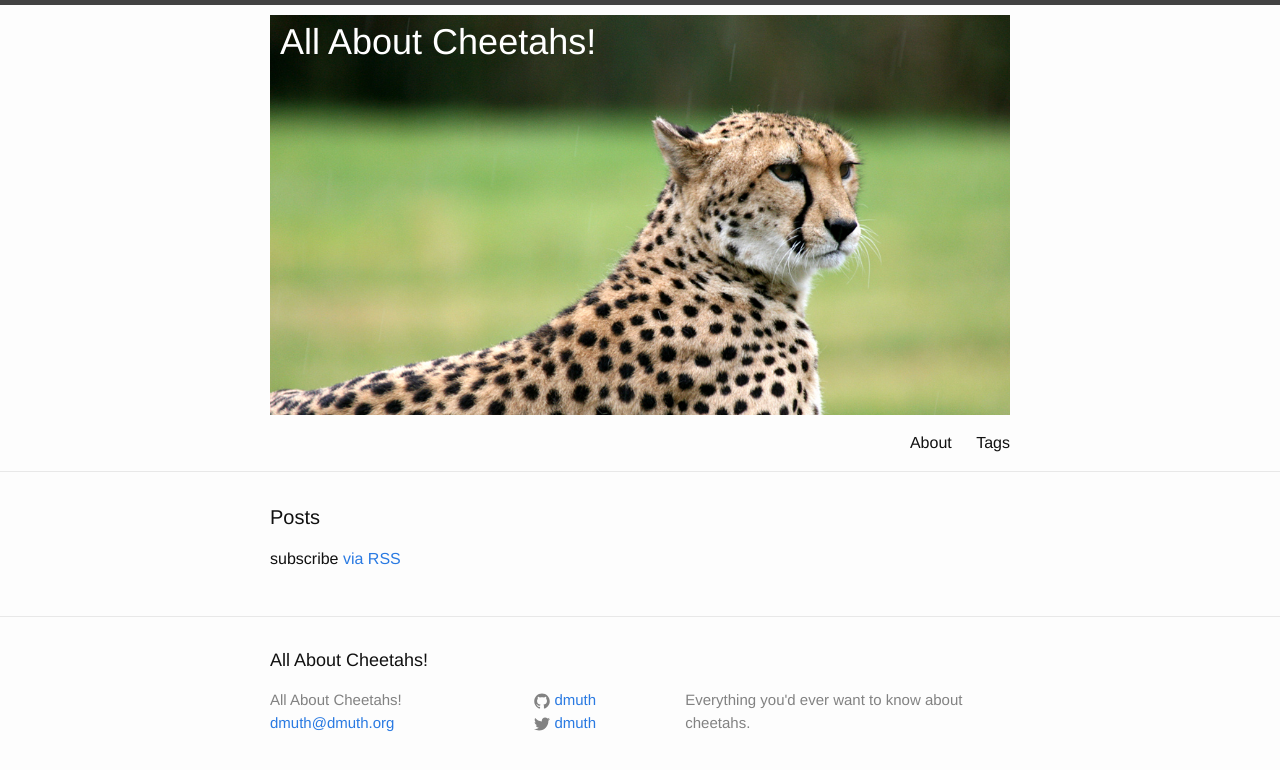
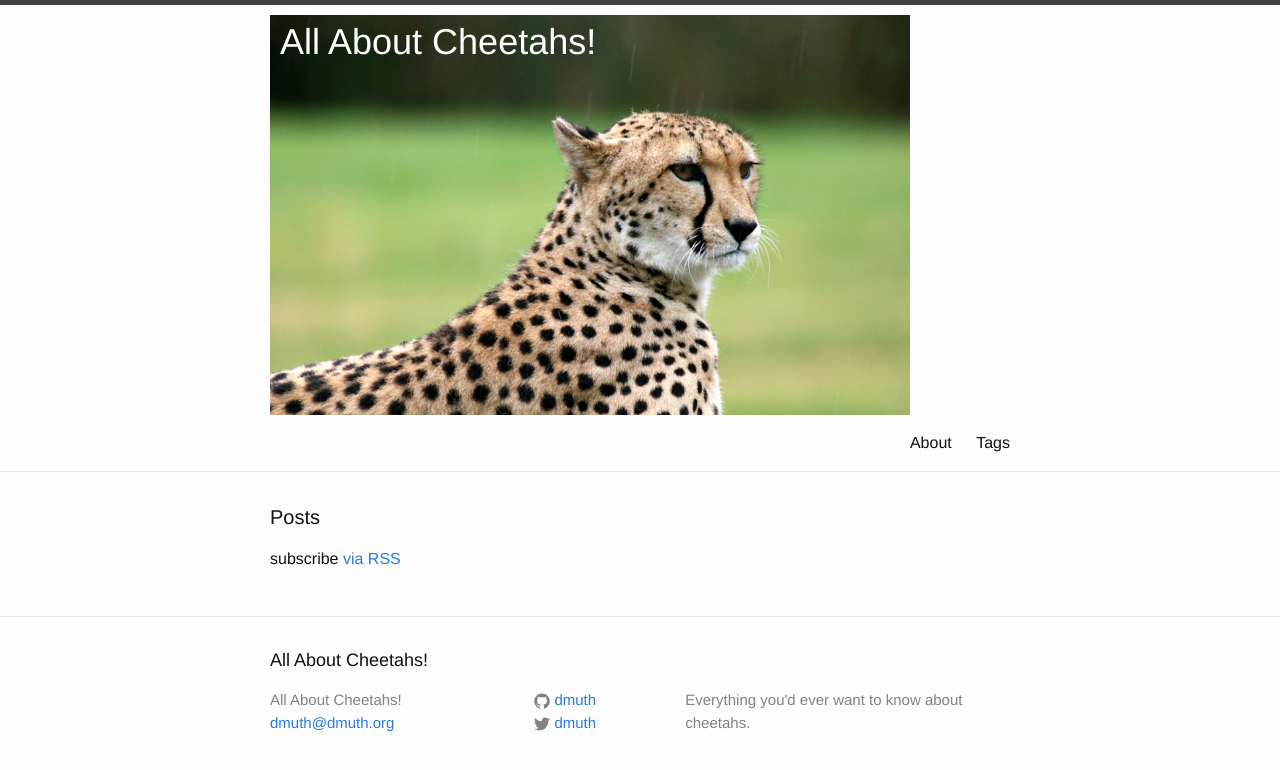
Before and after one commit to dmuth/dmuth.github.io, a Jekyll site: the page built from index.html, in a window 1280 px wide. Shown: the top 770 px of the page. Built offline with Jekyll 4.4.1, drawn with Linux system fonts in a browser that asks for light colours.

Commit message:
Fixed background to include the cheetah's head on mobile

```diff
--- a/_sass/_layout.scss
+++ b/_sass/_layout.scss
@@ -21,7 +21,7 @@
 .site-title-background {
 	margin-top: 10px;
 	background-image: url('/assets/img/title-cheetah.jpg');
-	background-position: top 0px left 0px;
+	background-position: top 0px left -100px;
 	background-repeat: no-repeat;
 	background-size: cover;
 	height: 400px;
```
